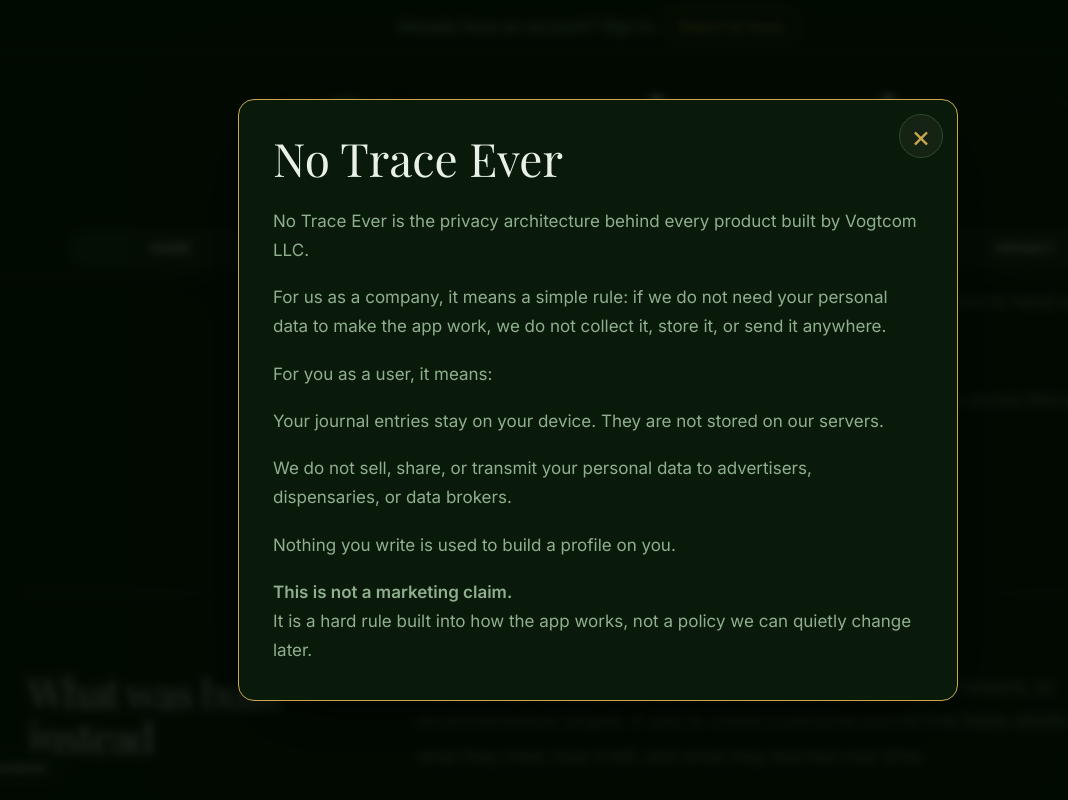
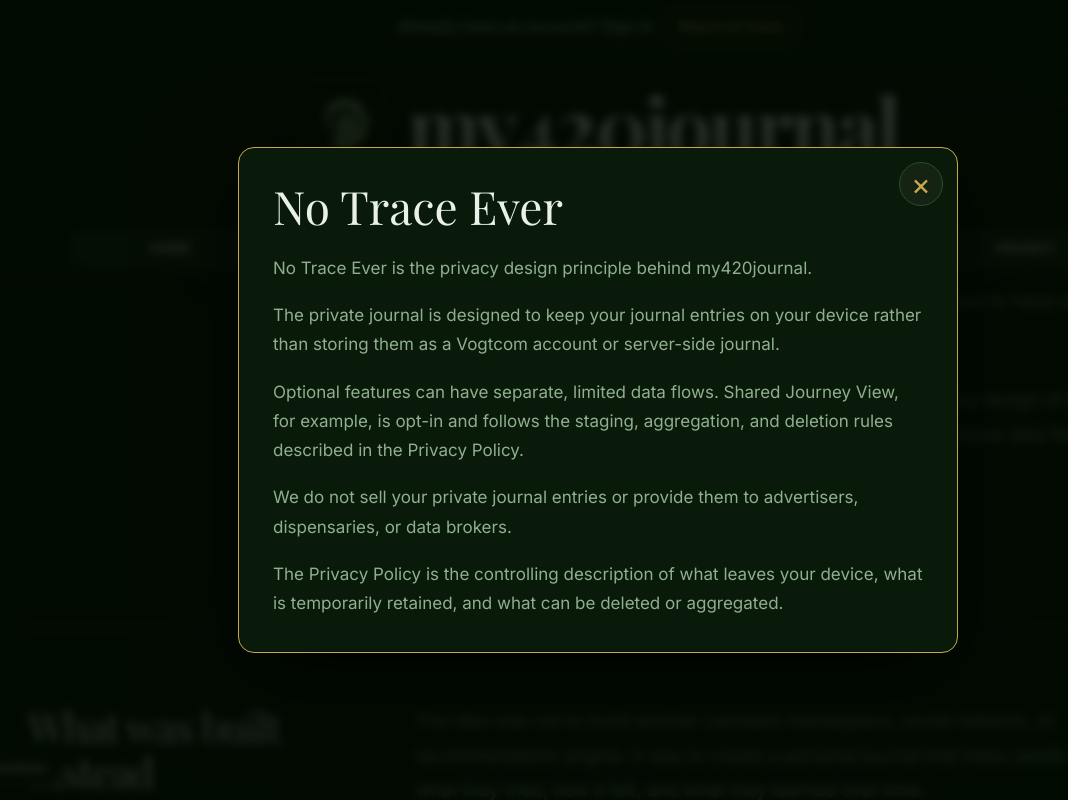
Before and after one commit to casevoiceai/my420journal-app, a React (Vite) app: page /about in a window 1280 px wide. Both pictures are taken after a click on the button "No Trace Ever". Shown: the part 1663-2463 px from the top of the page, without its empty margins (42-1110 px from the left). Built offline with nearby package versions, Linux system fonts and the light colour scheme.

Commit message:
Align guide and privacy story copy with Phase 1 rules

```diff
--- a/src/marketing/MarketingAbout.jsx
+++ b/src/marketing/MarketingAbout.jsx
@@ -123,7 +123,7 @@ export function AboutSection({ id = undefined, tone = 'base' }) {
                 >
                   No Trace Ever
                 </button>{' '}
-                as a hard rule across this app, not as a policy I could soften later.
+                into the privacy design of this app: keep the private journal local, collect less, and describe optional data flows plainly.
               </p>
               <p>
                 And I vowed I would never build "Hy" again.
@@ -145,10 +145,10 @@ export function AboutSection({ id = undefined, tone = 'base' }) {
                 You can log an experience while the details are still fresh. You can scan a label instead of typing everything manually. You can return later and look for patterns across your own history.
               </p>
               <p>
-                Instead of one AI trying to know everything about you, my420journal gives you a choice of guides. Each one has a different focus and a different way of talking to you, so you pick the voice that actually fits how you want to journal.
+                my420journal gives you a choice of guide voices. Each one has a different way of talking with you, but the useful context comes from what you have already logged rather than an outside recommendation system.
               </p>
               <p>
-                None of them push you. None of them judge what you log or how much you use. They are here to help you remember, not to decide anything for you.
+                None of them push you. None of them judge what you log or how much you use. They are here to help you remember your own record, not to decide anything for you.
               </p>
               <p>
                 You can switch guides any time, the moment one stops feeling right for you.
@@ -164,32 +164,22 @@ export function AboutSection({ id = undefined, tone = 'base' }) {
             </div>
             <div className="origin-story-copy">
               <p>
-                <span className="origin-story-guide-name">Bud Tendar</span> is the dispensary-savvy one. He talks deals, trip planning, and budget, in a warm, knowledgeable-friend kind of way. Short answers, no lectures.
+                <span className="origin-story-guide-name">Bud Tendar</span> is practical and direct. He helps you look back at what you logged without turning the conversation into a lecture or a recommendation engine.
               </p>
               <p>
-                <span className="origin-story-guide-name">Sunny Day</span> is there for conversation. She checks in on how you are actually doing, not just what you logged, with an easy, unhurried warmth.
+                <span className="origin-story-guide-name">Sunny Day</span> is conversational and easygoing. She helps you reflect on what is already in your journal with an unhurried warmth.
               </p>
               <p>
-                <span className="origin-story-guide-name">Lucky Larry</span> is the old head. He has been around cannabis culture since the 1970s and talks strain history and folklore like a guy who has a story for everything, because he does. Dry, unhurried, never in a rush to finish a sentence.
+                <span className="origin-story-guide-name">Lucky Larry</span> has the laid-back old-head voice. He keeps the conversation loose and story-like while staying grounded in your own logged history.
               </p>
               <p>
-                <span className="origin-story-guide-name">Herb N. Spices</span> is the science one. Terpenes, cannabinoids, pattern analysis. He says little out loud and thinks in the details, because for him the chemistry explains everything.
+                <span className="origin-story-guide-name">Herb N. Spices</span> is detail-focused. He helps you compare patterns already present in your entries without pretending to know more than your journal contains.
               </p>
               <p>
-                <span className="origin-story-guide-name">Mary Jayne</span> focuses on wellness, sleep, and self-care. She asks one honest question at a time and never plays doctor. Just direct, personal, and to the point.
+                <span className="origin-story-guide-name">Mary Jayne</span> is calm and personal. She reflects on what you recorded without turning the conversation into medical advice.
               </p>
               <p>
-                And then there is:
-                <br />
-                <span className="origin-story-guide-name">S.T.O.N.E.R.</span>: Streamlined Tracking Of Notable Experiences Recorded.
-                <br />
-                <br />
-                No guide voice. No check-ins. No opinions.
-                <br />
-                Just a clean, private log that records exactly what you tell it and nothing more, for people who already know what they want and just need a place to put it.
-              </p>
-              <p>
-                Five personalities and one no-personality mode, because a journal should meet you where you are, not decide who you should be.
+                Five personalities. Same journal. The voice changes, but the source material stays your own logged history.
               </p>
             </div>
           </article>
@@ -247,27 +237,19 @@ export function AboutSection({ id = undefined, tone = 'base' }) {
             </h2>
             <div className="origin-story-modal-body">
               <p>
-                No Trace Ever is the privacy architecture behind every product built by Vogtcom LLC.
+                No Trace Ever is the privacy design principle behind my420journal.
               </p>
               <p>
-                For us as a company, it means a simple rule: if we do not need your personal data to make the app work, we do not collect it, store it, or send it anywhere.
+                The private journal is designed to keep your journal entries on your device rather than storing them as a Vogtcom account or server-side journal.
               </p>
               <p>
-                For you as a user, it means:
+                Optional features can have separate, limited data flows. Shared Journey View, for example, is opt-in and follows the staging, aggregation, and deletion rules described in the Privacy Policy.
               </p>
               <p>
-                Your journal entries stay on your device. They are not stored on our servers.
+                We do not sell your private journal entries or provide them to advertisers, dispensaries, or data brokers.
               </p>
               <p>
-                We do not sell, share, or transmit your personal data to advertisers, dispensaries, or data brokers.
-              </p>
-              <p>
-                Nothing you write is used to build a profile on you.
-              </p>
-              <p>
-                <strong>This is not a marketing claim.</strong>
-                <br />
-                It is a hard rule built into how the app works, not a policy we can quietly change later.
+                The Privacy Policy is the controlling description of what leaves your device, what is temporarily retained, and what can be deleted or aggregated.
               </p>
             </div>
           </div>
```
